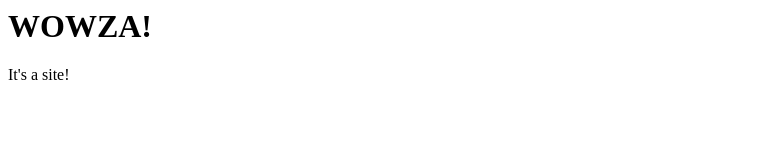
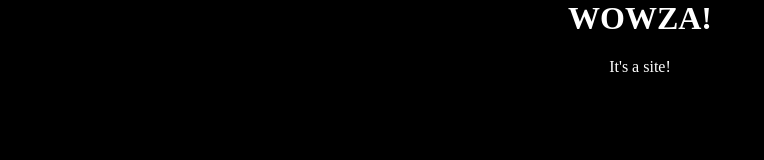
Before and after one commit to OVDRStudios-IT/privacypolicy, a plain HTML site: page index.html in a window 1280 px wide. Shown: the whole page, without its empty margins (0-764 px from the left). Drawn offline with Linux system fonts and the light colour scheme.

Commit message:
stuff has been changed

```diff
--- a/index.html
+++ b/index.html
@@ -1,13 +1,14 @@
 <html lang="en">
     <head>
         <title>Test Website</title>
+        <link rel="stylesheet" href="style.css">
         <meta content="Test Website" property="og:title" />
         <meta content="I wonder what this site is used for" property="og:description" />
         <meta content="https://acropolis-wp-content-uploads.s3.us-west-1.amazonaws.com/phases-of-construction.webp" property="og:image" />
         <meta content="#43B581" data-react-helmet="true" name="theme-color" />
     </head>
     <body>
-        <h1>WOWZA!</h1>
-        <p>It's a site!</p>
+        <h1 style="color:white">WOWZA!</h1>
+        <p style="color: white;">It's a site!</p>
     </body>
 </html>
--- /dev/null
+++ b/style.css
@@ -0,0 +1,5 @@
+body {
+    margin: 0;
+    background: black;
+    text-align: center;
+}
```
